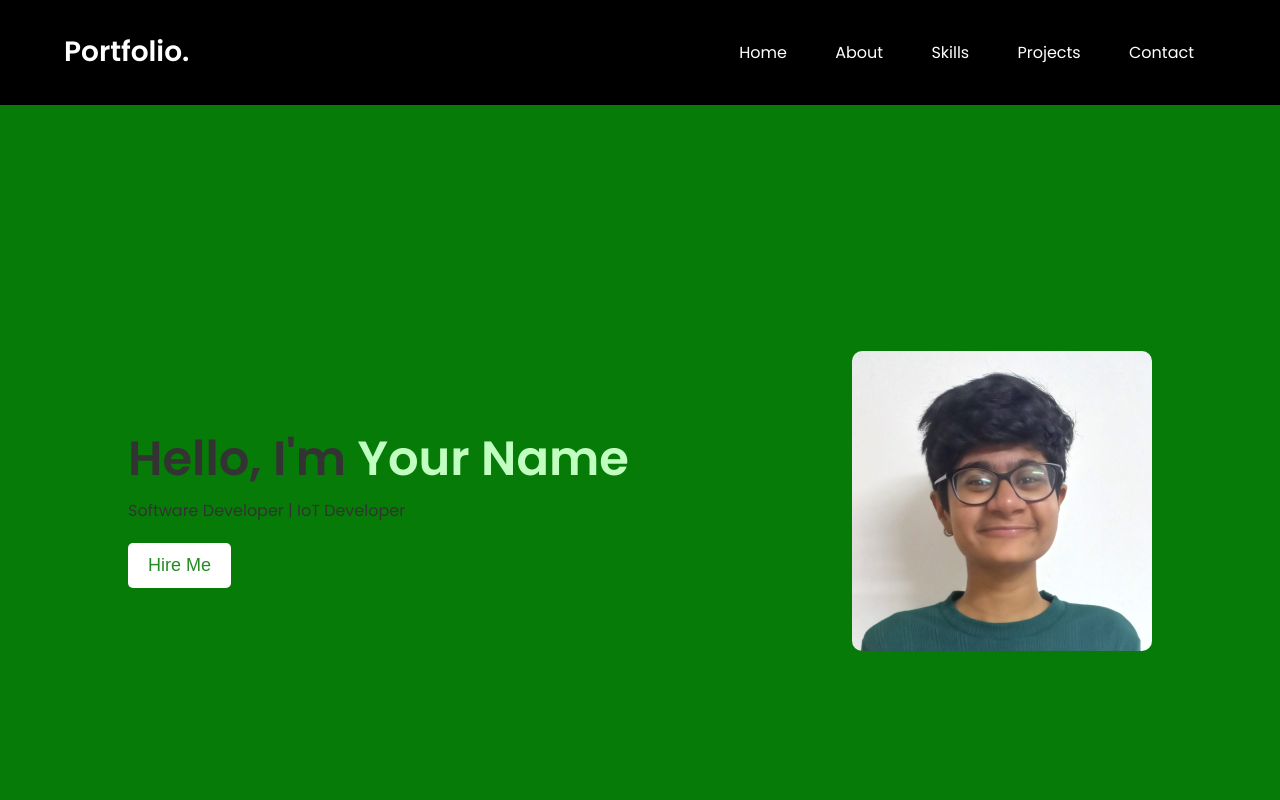
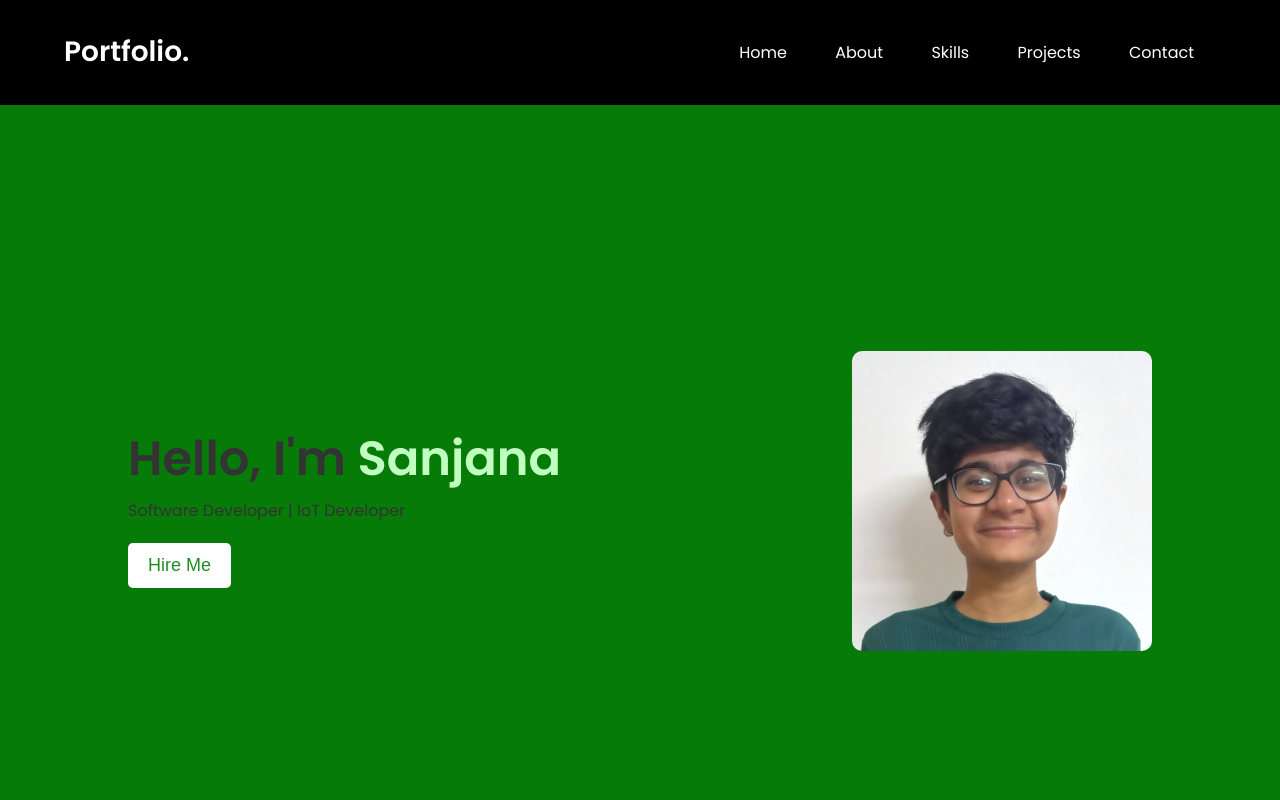
Before and after one commit to Sanjana272621/portfolio, a plain HTML site: page index.html in a window 1280 px wide. Shown: the top 800 px of the page. Drawn offline with Linux system fonts and the light colour scheme.

```diff
--- a/index.html
+++ b/index.html
@@ -26,7 +26,7 @@
   <section id="home" class="hero">
     <div class="hero-content">
       <div class="hero-text">
-        <h1>Hello, I'm <span>Your Name</span></h1>
+        <h1>Hello, I'm <span>Sanjana</span></h1>
         <p>Software Developer | IoT Developer</p>
         <button onclick="scrollToSection('contact')">Hire Me</button>
       </div>
--- a/style.css
+++ b/style.css
@@ -108,7 +108,7 @@
 
 /* Sections */
 section {
-  scroll-margin-top: 80px;
+  scroll-margin-top: 100px;
   padding: 60px 0;
 }
 
```
